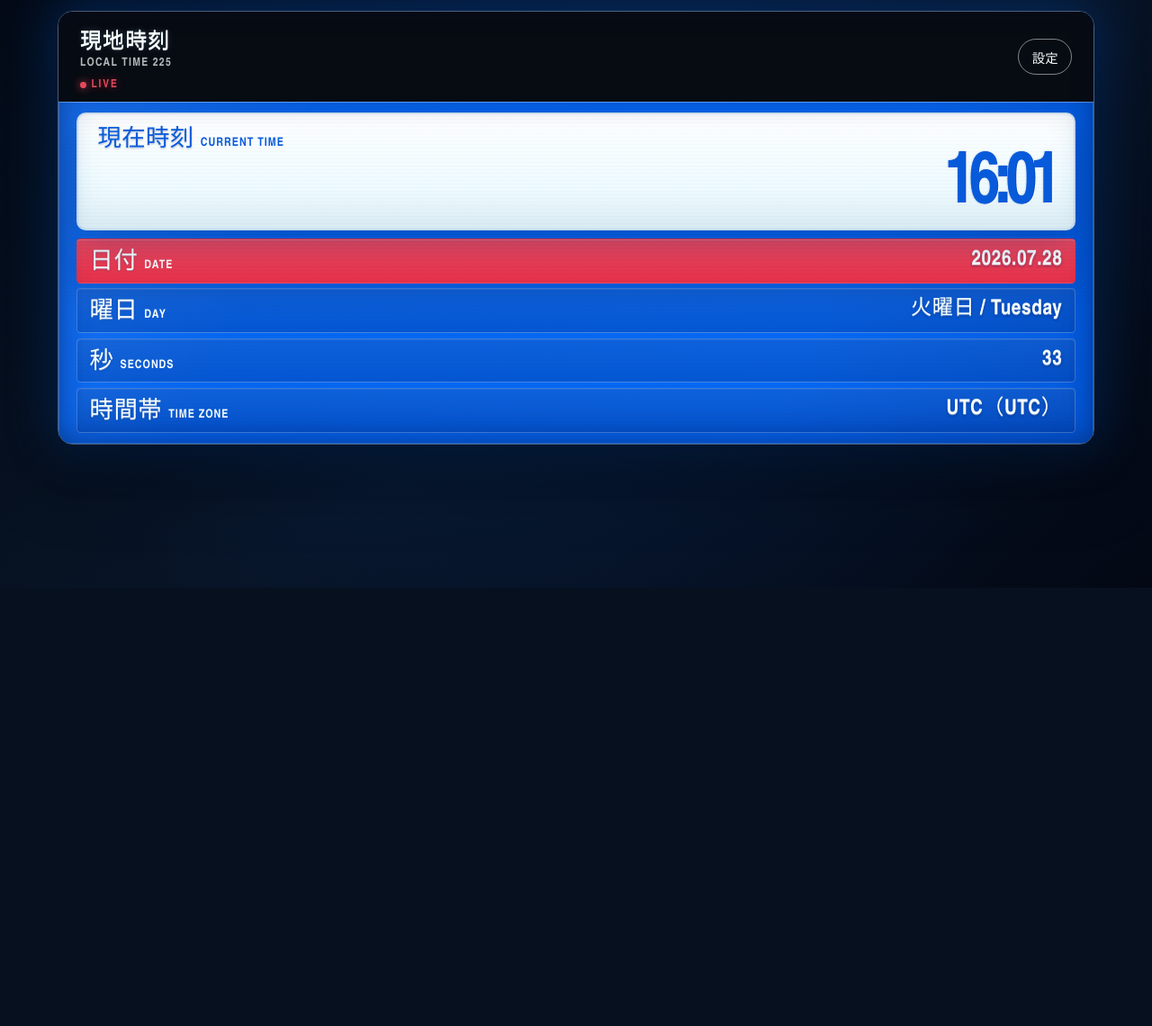
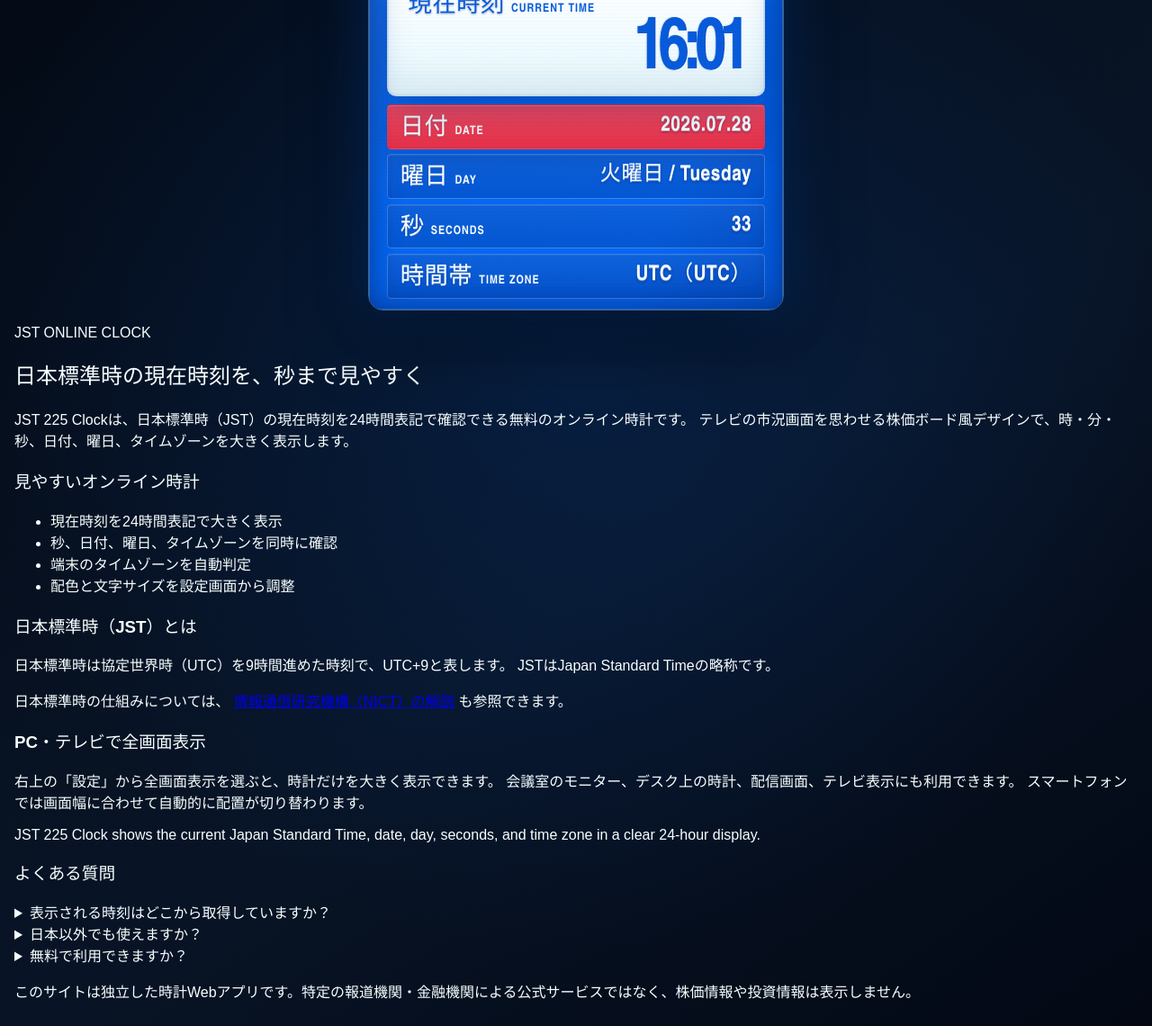
Before and after one commit to data-lab-23/jst-225-clock, a website built with Vite: page index.html in a window 1280 px wide. Shown: the part 147-1287 px from the top of the page at 90% size. Before the commit the page ends 800 px from the top, so only its background shows below. Built offline with nearby package versions, Linux system fonts and the light colour scheme.

Commit message:
feat: add searchable clock guide

```diff
--- a/index.html
+++ b/index.html
@@ -48,7 +48,8 @@
   </head>
   <body>
     <main id="app" aria-busy="true">
-      <section class="clock-board" aria-labelledby="clock-title-ja">
+      <div class="clock-stage">
+        <section class="clock-board" aria-labelledby="clock-title-ja">
         <header class="clock-header">
           <div class="clock-title-group">
             <p class="clock-title-ja" data-clock-field="title-ja" id="clock-title-ja">日本標準時</p>
@@ -86,6 +87,75 @@
             </div>
           </dl>
         </div>
+        </section>
+      </div>
+
+      <section class="clock-guide" aria-labelledby="clock-guide-title">
+        <header class="clock-guide__intro">
+          <p class="clock-guide__eyebrow">JST ONLINE CLOCK</p>
+          <h2 id="clock-guide-title">日本標準時の現在時刻を、秒まで見やすく</h2>
+          <p>
+            JST 225 Clockは、日本標準時（JST）の現在時刻を24時間表記で確認できる無料のオンライン時計です。
+            テレビの市況画面を思わせる株価ボード風デザインで、時・分・秒、日付、曜日、タイムゾーンを大きく表示します。
+          </p>
+        </header>
+
+        <div class="clock-guide__grid">
+          <article>
+            <h3>見やすいオンライン時計</h3>
+            <ul>
+              <li>現在時刻を24時間表記で大きく表示</li>
+              <li>秒、日付、曜日、タイムゾーンを同時に確認</li>
+              <li>端末のタイムゾーンを自動判定</li>
+              <li>配色と文字サイズを設定画面から調整</li>
+            </ul>
+          </article>
+
+          <article>
+            <h3>日本標準時（JST）とは</h3>
+            <p>
+              日本標準時は協定世界時（UTC）を9時間進めた時刻で、UTC+9と表します。
+              JSTはJapan Standard Timeの略称です。
+            </p>
+            <p>
+              日本標準時の仕組みについては、
+              <a href="https://www.nict.go.jp/sts/jst.html" rel="external">情報通信研究機構（NICT）の解説</a>
+              も参照できます。
+            </p>
+          </article>
+
+          <article>
+            <h3>PC・テレビで全画面表示</h3>
+            <p>
+              右上の「設定」から全画面表示を選ぶと、時計だけを大きく表示できます。
+              会議室のモニター、デスク上の時計、配信画面、テレビ表示にも利用できます。
+              スマートフォンでは画面幅に合わせて自動的に配置が切り替わります。
+            </p>
+            <p lang="en">
+              JST 225 Clock shows the current Japan Standard Time, date, day, seconds, and time zone in a clear 24-hour display.
+            </p>
+          </article>
+
+          <article class="clock-guide__faq">
+            <h3>よくある質問</h3>
+            <details>
+              <summary>表示される時刻はどこから取得していますか？</summary>
+              <p>端末の時計とブラウザのタイムゾーン情報を使用します。正確に表示するには、端末の日時を自動設定にしてください。</p>
+            </details>
+            <details>
+              <summary>日本以外でも使えますか？</summary>
+              <p>利用できます。端末が日本時間以外の場合は、現地の時刻とタイムゾーンを自動表示します。</p>
+            </details>
+            <details>
+              <summary>無料で利用できますか？</summary>
+              <p>ブラウザから無料で利用できます。ログインやインストールは必要ありません。</p>
+            </details>
+          </article>
+        </div>
+
+        <p class="clock-guide__disclaimer">
+          このサイトは独立した時計Webアプリです。特定の報道機関・金融機関による公式サービスではなく、株価情報や投資情報は表示しません。
+        </p>
       </section>
 
       <p class="app-status" role="status" aria-live="polite"></p>
```
Also changed, not shown: src/smoke.test.ts (+15 -0 lines).
